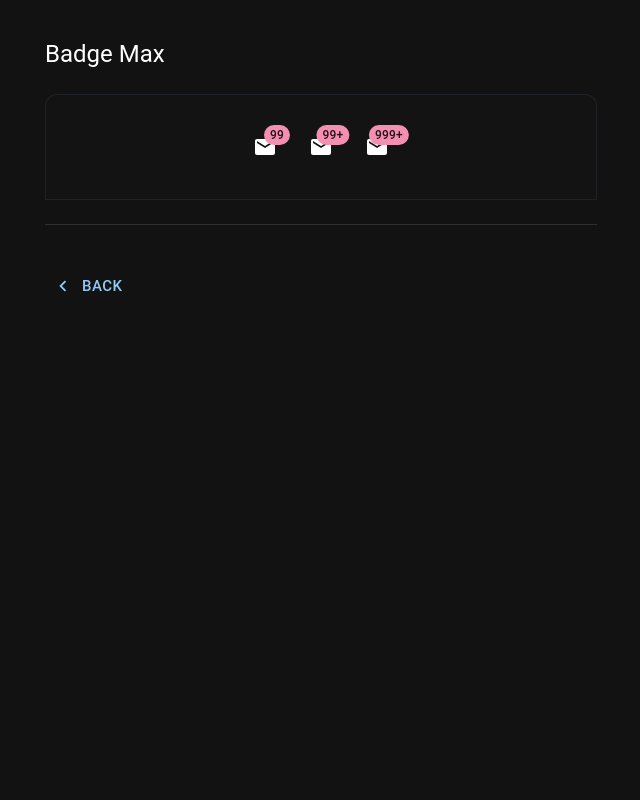
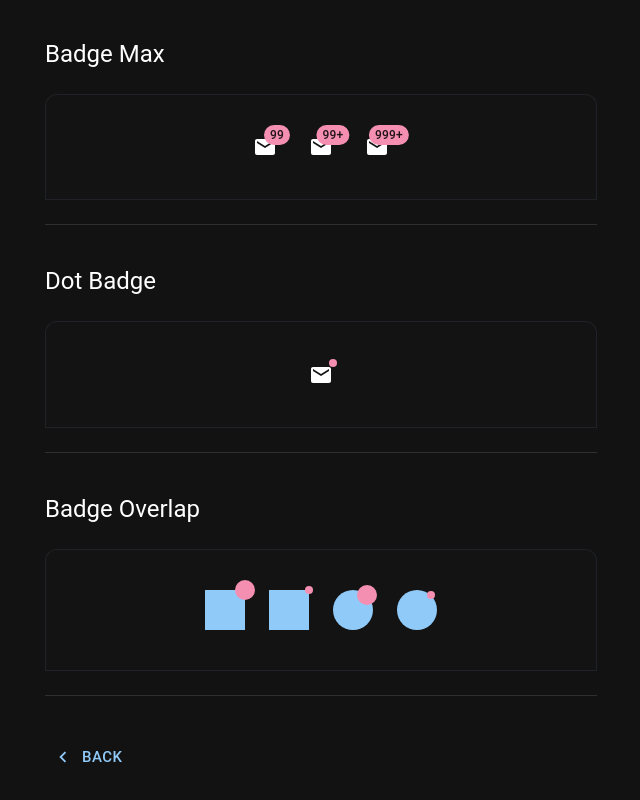
Before and after one commit to watcharakornton/mui_tutorials, a React (Vite) app: page /badge in a window 1280 px wide. Shown: the part 1329-2129 px from the top of the page, without its empty margins (319-959 px from the left). Before the commit the page ends 1676 px from the top, so only its background shows below. Built offline with nearby package versions, Linux system fonts and the light colour scheme.

Commit message:
Add Dot badge and Badge Overlap into Badge component

```diff
--- a/src/data-display/BadgeComponent.jsx
+++ b/src/data-display/BadgeComponent.jsx
@@ -1,23 +1,78 @@
+import {
+  Add as AddIcon,
+  Mail as MailIcon,
+  Remove as RemoveIcon,
+  ShoppingCart as ShoppingCartIcon,
+} from "@mui/icons-material";
+import {
+  Badge,
+  Box,
+  Button,
+  ButtonGroup,
+  FormControlLabel,
+  IconButton,
+  Stack,
+  Switch,
+  Typography,
+} from "@mui/material";
+import { styled, useTheme } from "@mui/material/styles";
 import * as React from "react";
-import { styled, useTheme } from "@mui/material/styles";
 import MyContainer from "../component/MyContainer";
-import {
-  Typography,
-  Badge,
-  Stack,
-  IconButton,
-  ButtonGroup,
-  Button,
-  Box,
-  Switch,
-  FormControlLabel,
-} from "@mui/material";
-import {
-  Mail as MailIcon,
-  ShoppingCart as ShoppingCartIcon,
-  Add as AddIcon,
-  Remove as RemoveIcon,
-} from "@mui/icons-material";
+
+export const BadgeOverlap = () => {
+  const shapeStyles = { bgcolor: "primary.main", width: 40, height: 40 };
+  const shapeCircleStyles = { borderRadius: "50%" };
+  const rectangle = <Box component="span" sx={shapeStyles} />;
+  const circle = (
+    <Box component="span" sx={{ ...shapeStyles, ...shapeCircleStyles }} />
+  );
+
+  return (
+    <>
+      <Typography variant="h5" sx={{ mb: 3 }}>
+        Badge Overlap
+      </Typography>
+      <MyContainer>
+        <Stack spacing={3} direction="row">
+          <Badge color="secondary" badgeContent=" ">
+            {rectangle}
+          </Badge>
+          <Badge color="secondary" badgeContent=" " variant="dot">
+            {rectangle}
+          </Badge>
+          <Badge color="secondary" overlap="circular" badgeContent=" ">
+            {circle}
+          </Badge>
+          <Badge
+            color="secondary"
+            overlap="circular"
+            badgeContent=" "
+            variant="dot"
+          >
+            {circle}
+          </Badge>
+        </Stack>
+      </MyContainer>
+    </>
+  );
+};
+
+export const DotBadge = () => {
+  return (
+    <>
+      <Typography variant="h5" sx={{ mb: 3 }}>
+        Dot Badge
+      </Typography>
+      <MyContainer>
+        <Box sx={{ color: "action.active" }}>
+          <Badge color="secondary" variant="dot">
+            <MailIcon />
+          </Badge>
+        </Box>
+      </MyContainer>
+    </>
+  );
+};
 
 export const BadgeMax = () => {
   return (
--- a/src/pages/BadgePage.jsx
+++ b/src/pages/BadgePage.jsx
@@ -9,6 +9,8 @@ import {
   BadgeVisibility,
   ShowZeroBadge,
   BadgeMax,
+  DotBadge,
+  BadgeOverlap,
 } from "../data-display/BadgeComponent";
 
 const ToggleButtonPage = () => {
@@ -19,6 +21,8 @@ const ToggleButtonPage = () => {
     <BadgeVisibility />,
     <ShowZeroBadge />,
     <BadgeMax />,
+    <DotBadge />,
+    <BadgeOverlap />,
   ];
 
   return (
```
